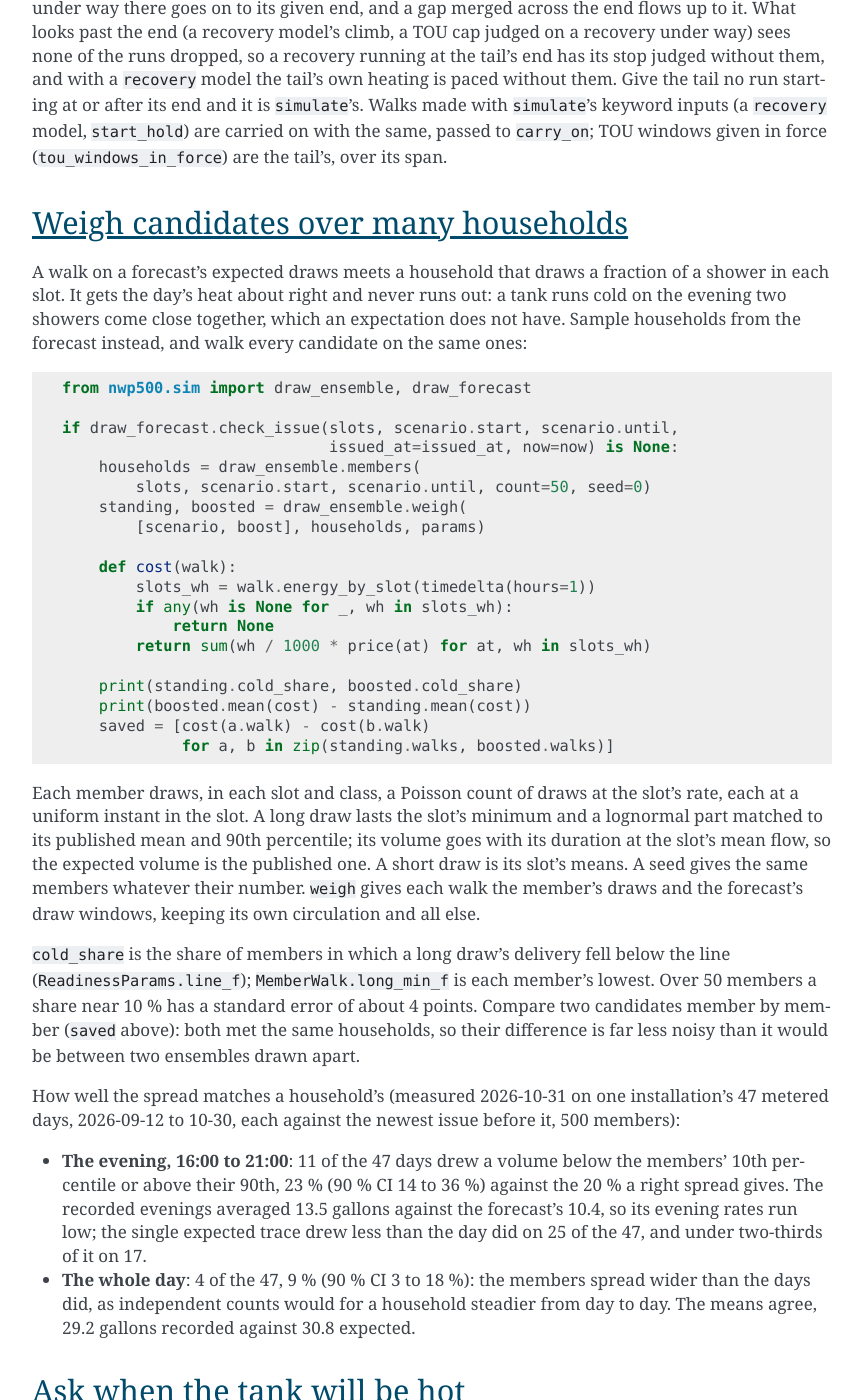
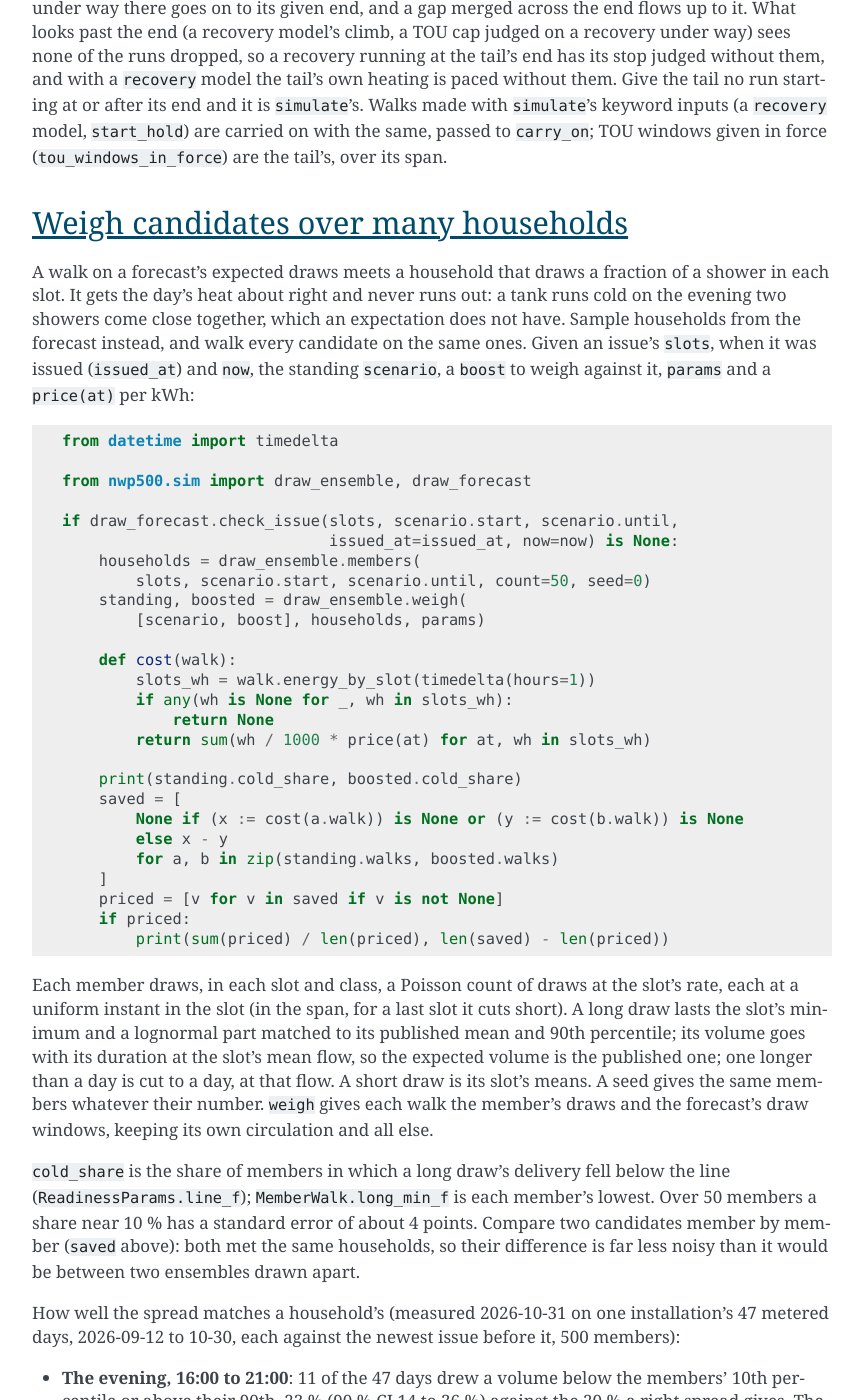
Before and after one commit to eman/nwp500-python, a Sphinx documentation site: the page built from docs/how-to/simulate-heater.rst, in a window 1280 px wide and 1400 px high, scrolled down 11882 px. Shown: the whole window, without its empty margins (338-1201 px from the left). Built offline with Sphinx 7.4.7, drawn with Linux system fonts in a browser that asks for light colours; some of the changed text lies outside the part shown.

Commit message:
fix(sim): a member's long draw of no length is judged through its step; a day-long draw keeps its slot's flow; a cut slot draws inside the span
A long draw with no duration was judged on the tank before its step,
never cold; it is judged through the step, at the walk's start too. A
draw cut to a day kept the volume of its uncut duration; its volume is
now its cut duration at the slot's mean flow. A last slot cut short by
the span's end puts its draws inside the span, counted whole as
draw_profile counts it. The how-to's example imports what it uses,
names its givens and skips an unpriced walk.

```diff
--- a/docs/how-to/simulate-heater.rst
+++ b/docs/how-to/simulate-heater.rst
@@ -644,9 +644,14 @@
 fraction of a shower in each slot. It gets the day's heat about right
 and never runs out: a tank runs cold on the evening two showers come
 close together, which an expectation does not have. Sample households
-from the forecast instead, and walk every candidate on the same ones:
-
-.. code-block:: python
+from the forecast instead, and walk every candidate on the same ones.
+Given an issue's ``slots``, when it was issued (``issued_at``) and
+``now``, the standing ``scenario``, a ``boost`` to weigh against it,
+``params`` and a ``price(at)`` per kWh:
+
+.. code-block:: python
+
+   from datetime import timedelta
 
    from nwp500.sim import draw_ensemble, draw_forecast
 
@@ -664,15 +669,22 @@
            return sum(wh / 1000 * price(at) for at, wh in slots_wh)
 
        print(standing.cold_share, boosted.cold_share)
-       print(boosted.mean(cost) - standing.mean(cost))
-       saved = [cost(a.walk) - cost(b.walk)
-                for a, b in zip(standing.walks, boosted.walks)]
+       saved = [
+           None if (x := cost(a.walk)) is None or (y := cost(b.walk)) is None
+           else x - y
+           for a, b in zip(standing.walks, boosted.walks)
+       ]
+       priced = [v for v in saved if v is not None]
+       if priced:
+           print(sum(priced) / len(priced), len(saved) - len(priced))
 
 Each member draws, in each slot and class, a Poisson count of draws at
-the slot's rate, each at a uniform instant in the slot. A long draw
+the slot's rate, each at a uniform instant in the slot (in the span,
+for a last slot it cuts short). A long draw
 lasts the slot's minimum and a lognormal part matched to its published
 mean and 90th percentile; its volume goes with its duration at the
-slot's mean flow, so the expected volume is the published one. A short
+slot's mean flow, so the expected volume is the published one; one
+longer than a day is cut to a day, at that flow. A short
 draw is its slot's means. A seed gives the same members whatever their
 number. ``weigh`` gives each walk the member's draws and the
 forecast's draw windows, keeping its own circulation and all else.
```
Also changed, not shown: other parts of docs/how-to/simulate-heater.rst (+1 -1 lines), 2 other files.
